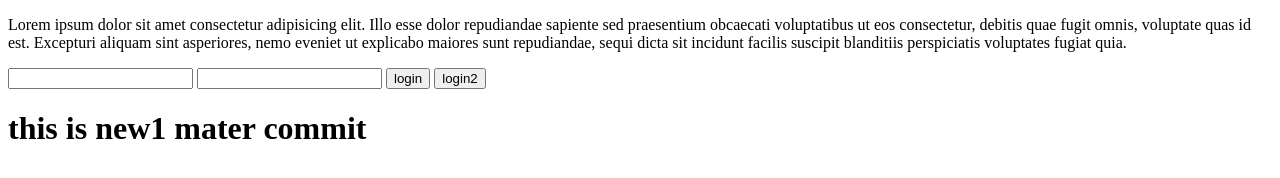
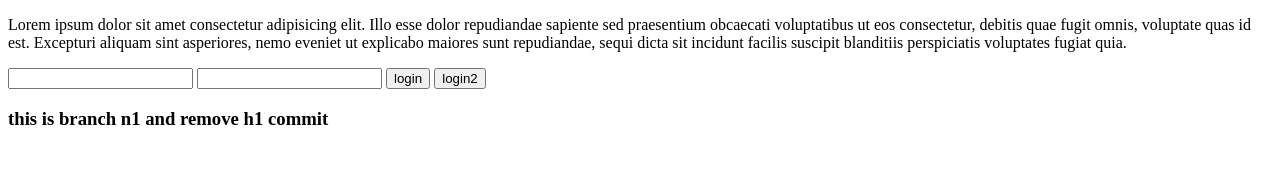
Before and after one commit to CHEN19920715/CHEN19920715-wilson_class_practice, a plain HTML site: page index.html in a window 1280 px wide. Drawn offline with Linux system fonts and the light colour scheme.

Commit message:
刪除h1 新增h3

```diff
--- a/index.html
+++ b/index.html
@@ -19,7 +19,7 @@
       <input type="password" />
       <button>login</button>
       <button>login2</button>
-      <h1>this is new1 mater commit</h1>
+      <h3>this is branch n1 and remove h1 commit</h3>
     </form>
   </body>
 </html>
```
